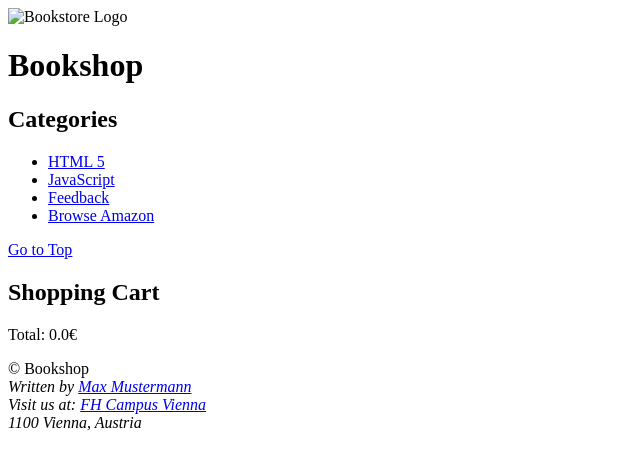
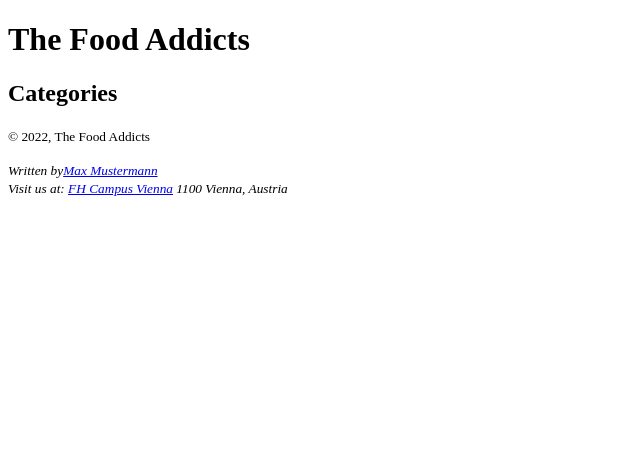
Before and after one commit to Temu-Nduwayezu/Temu-Nduwayezu.github.io, a plain HTML site: page index.html in a window 1280 px wide. Shown: the whole page, without its empty margins (0-640 px from the left). Drawn offline with Linux system fonts and the light colour scheme.

Commit message:
Update index.html
test2

```diff
--- a/index.html
+++ b/index.html
@@ -1,50 +1,38 @@
-<!doctype html>
+<!DOCTYPE html>
 <html lang="en">
 
 <head>
     <meta charset="UTF-8">
-    <title>Bookshop</title>
-    <meta name="viewport" content="width=device-width,initial-scale=1">
-    <script src="main.js"></script>
+    <meta http-equiv="X-UA-Compatible" content="IE=edge">
+    <meta name="viewport" content="width=device-width, initial-scale=1.0">
+    <title>The Food Addicts</title>
 </head>
 
 <body>
     <header>
-        <img src="images/bookstore.png" alt="Bookstore Logo"/>
-        <h1 id="abc">Bookshop</h1>
+
+        <h1 id="top">The Food Addicts</h1>
     </header>
-
-    <nav id="category">
+    <nav>
         <h2>Categories</h2>
-        <ul>
-            <li><a href="#html5">HTML 5</a></li>
-            <li><a href="#javascript">JavaScript</a></li>
-            <li><a href="feedback.html">Feedback</a></li>
-            <li><a href="https://www.amazon.de/" target="_blank">Browse Amazon</a></li>
-        </ul>
-    </nav>
-
-    <main>
-        <a id="top"></a>
-
-        <a href="#top">Go to Top</a>
-    </main>
-
-    <aside>
-        <h2>Shopping Cart</h2>
         <ul>
 
         </ul>
-        <p>Total: <span id="sum">0.0</span>&euro;</p>
-    </aside>
+    </nav>
+    <main>
+
+
+    </main>
+
+
 
     <footer>
-        &copy; Bookshop
-        <address>
-            Written by <a href="mailto:jane.doe@example.com">Max Mustermann</a><br>
-            Visit us at: <a href="https://www.fh-campuswien.ac.at/en/index.html" target="_blank">FH Campus Vienna</a><br>
-            1100 Vienna, Austria<br>
-        </address>
+        <p><small>© 2022, The Food Addicts <br>
+                <address>Written by<a href="mailto:janedoe@example.com">Max Mustermann</a> <br>
+                    Visit us at: <a href="https://www.fh-campuswien.ac.at/" target="_blank" rel="noopener noreferrer">FH
+                        Campus Vienna</a>
+                    1100 Vienna, Austria</address>
+            </small></p>
     </footer>
 </body>
 
```
